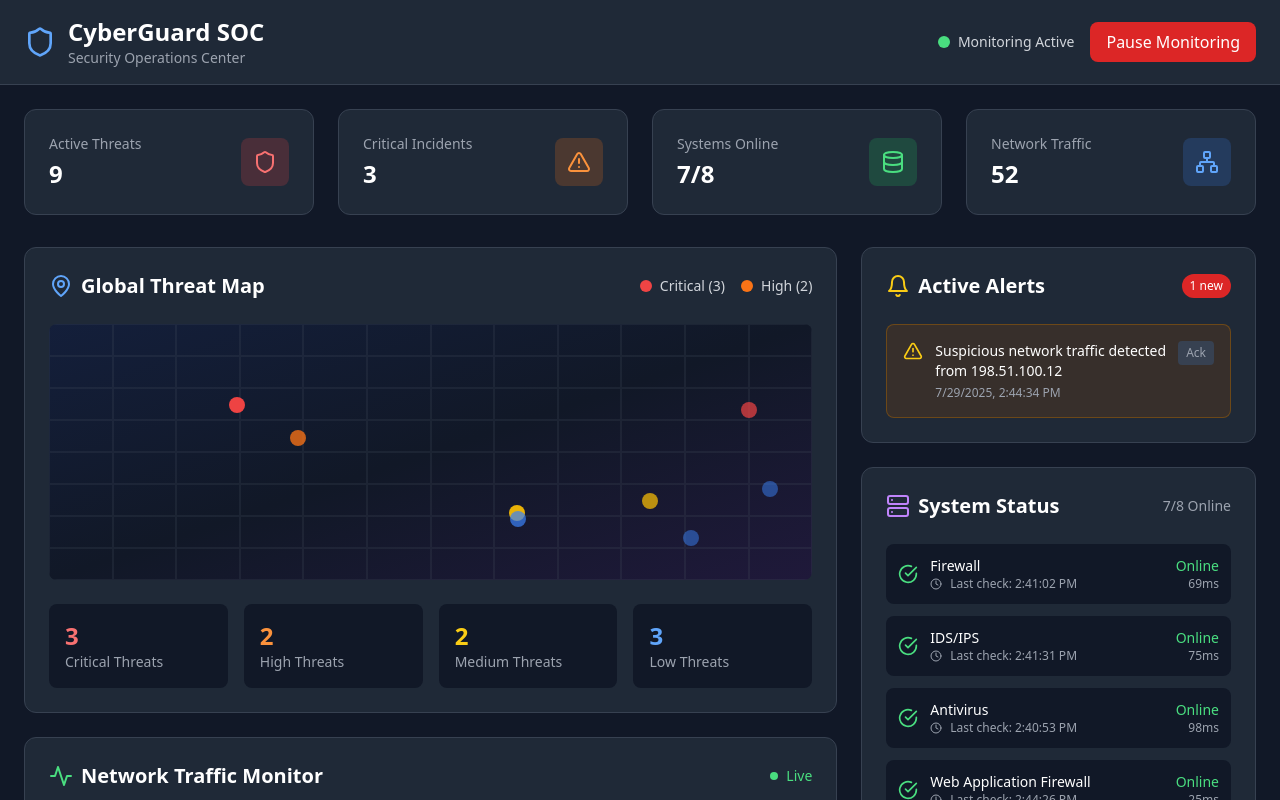
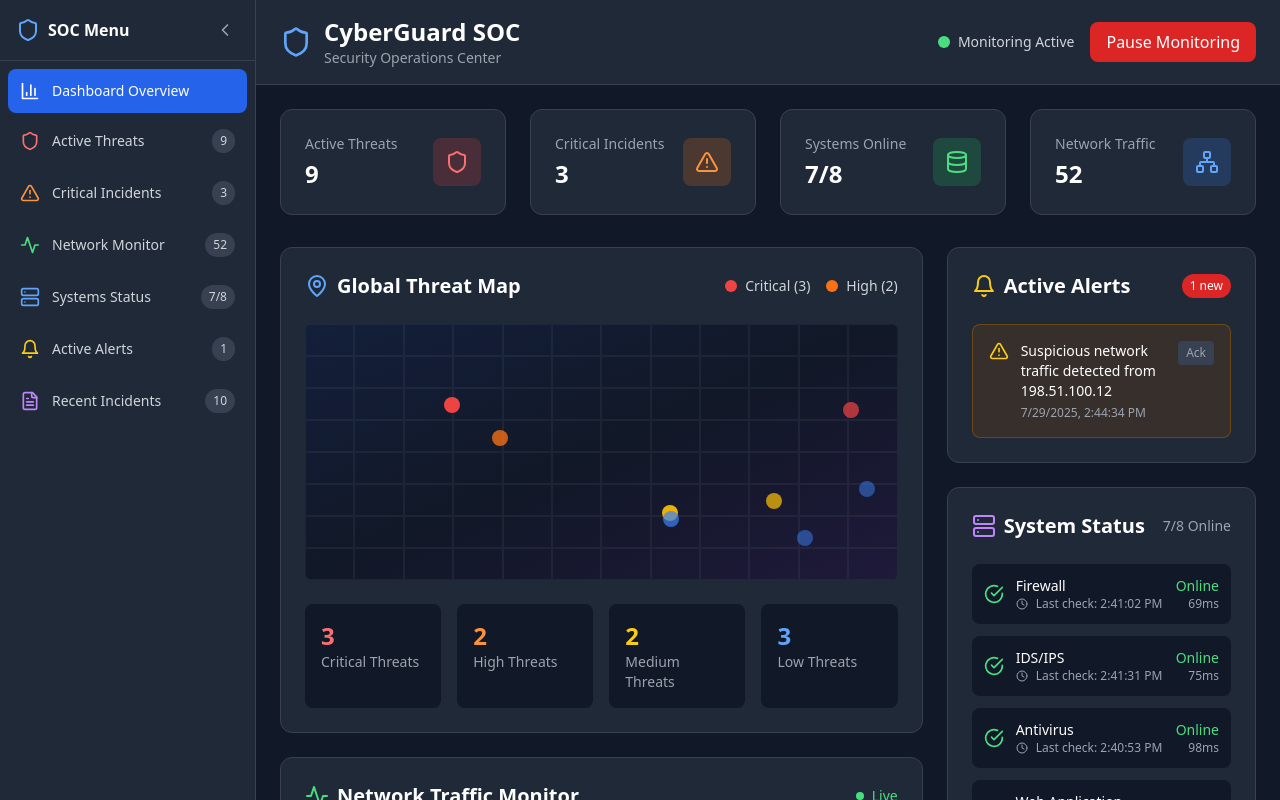
Before and after one commit to Realler532/incident, a React (Vite) app: page / in a window 1280 px wide. Shown: the top 800 px of the page. Built offline with nearby package versions, Linux system fonts and the light colour scheme.

Commit message:
Add collapsible sidebar with navigation

```diff
--- a/src/components/Dashboard.tsx
+++ b/src/components/Dashboard.tsx
@@ -1,5 +1,6 @@
 import React from 'react';
-import { Shield, Activity, AlertTriangle, Network, Database, Users } from 'lucide-react';
+import { Shield, Activity, AlertTriangle, Network, Database } from 'lucide-react';
+import { Sidebar } from './Sidebar';
 import { ThreatMap } from './ThreatMap';
 import { IncidentList } from './IncidentList';
 import { NetworkMonitor } from './NetworkMonitor';
@@ -9,11 +10,14 @@ import { useIncidentData } from '../hooks/useIncidentData';
 
 export function Dashboard() {
   const { incidents, networkTraffic, systemStatus, alerts, isMonitoring, toggleMonitoring } = useIncidentData();
+  const [sidebarCollapsed, setSidebarCollapsed] = React.useState(false);
+  const [activeSection, setActiveSection] = React.useState('overview');
 
   const criticalIncidents = incidents.filter(i => i.severity === 'critical').length;
   const highIncidents = incidents.filter(i => i.severity === 'high').length;
   const activeIncidents = incidents.filter(i => i.status !== 'resolved').length;
   const onlineSystemsCount = systemStatus.filter(s => s.status === 'online').length;
+  const unacknowledgedAlerts = alerts.filter(a => !a.acknowledged).length;
 
   const stats = [
     {
@@ -46,8 +50,107 @@ export function Dashboard() {
     }
   ];
 
+  const sidebarStats = {
+    activeThreats: activeIncidents,
+    criticalIncidents,
+    networkTraffic: networkTraffic.length,
+    systemsOnline: `${onlineSystemsCount}/${systemStatus.length}`,
+    activeAlerts: unacknowledgedAlerts,
+    recentIncidents: incidents.length
+  };
+
+  const renderContent = () => {
+    switch (activeSection) {
+      case 'threats':
         return (
-    <div className="min-h-screen bg-gray-900 text-white">
+          <div className="space-y-6">
+            <ThreatMap incidents={incidents} />
+            <IncidentList incidents={incidents.filter(i => i.status !== 'resolved')} />
+          </div>
+        );
+      case 'critical':
+        return (
+          <div className="space-y-6">
+            <IncidentList incidents={incidents.filter(i => i.severity === 'critical')} />
+          </div>
+        );
+      case 'network':
+        return (
+          <div className="space-y-6">
+            <NetworkMonitor networkTraffic={networkTraffic} />
+          </div>
+        );
+      case 'systems':
+        return (
+          <div className="space-y-6">
+            <SystemStatus systems={systemStatus} />
+          </div>
+        );
+      case 'alerts':
+        return (
+          <div className="space-y-6">
+            <AlertPanel alerts={alerts} />
+          </div>
+        );
+      case 'incidents':
+        return (
+          <div className="space-y-6">
+            <IncidentList incidents={incidents} />
+          </div>
+        );
+      default:
+        return (
+          <>
+            {/* Stats Grid */}
+            <div className="grid grid-cols-1 md:grid-cols-2 lg:grid-cols-4 gap-6 mb-8">
+              {stats.map((stat, index) => (
+                <div key={index} className="bg-gray-800 rounded-xl p-6 border border-gray-700">
+                  <div className="flex items-center justify-between">
+                    <div>
+                      <p className="text-gray-400 text-sm font-medium">{stat.title}</p>
+                      <p className="text-2xl font-bold text-white mt-1">{stat.value}</p>
+                    </div>
+                    <div className={`p-3 rounded-lg ${stat.bgColor}`}>
+                      <stat.icon className={`h-6 w-6 ${stat.color}`} />
+                    </div>
+                  </div>
+                </div>
+              ))}
+            </div>
+
+            {/* Main Grid */}
+            <div className="grid grid-cols-1 xl:grid-cols-3 gap-6">
+              {/* Left Column - Threat Map and Network Monitor */}
+              <div className="xl:col-span-2 space-y-6">
+                <ThreatMap incidents={incidents} />
+                <NetworkMonitor networkTraffic={networkTraffic} />
+              </div>
+
+              {/* Right Column - Alerts, System Status, and Incidents */}
+              <div className="space-y-6">
+                <AlertPanel alerts={alerts} />
+                <SystemStatus systems={systemStatus} />
+                <IncidentList incidents={incidents.slice(0, 5)} />
+              </div>
+            </div>
+          </>
+        );
+    }
+  };
+
+  return (
+    <div className="min-h-screen bg-gray-900 text-white flex">
+      {/* Sidebar */}
+      <Sidebar
+        isCollapsed={sidebarCollapsed}
+        onToggle={() => setSidebarCollapsed(!sidebarCollapsed)}
+        activeSection={activeSection}
+        onSectionChange={setActiveSection}
+        stats={sidebarStats}
+      />
+
+      {/* Main Content */}
+      <div className="flex-1 flex flex-col">
         {/* Header */}
         <header className="bg-gray-800 border-b border-gray-700 px-6 py-4">
           <div className="flex items-center justify-between">
@@ -81,38 +184,9 @@ export function Dashboard() {
           </div>
         </header>
 
-      {/* Stats Grid */}
-      <div className="px-6 py-6">
-        <div className="grid grid-cols-1 md:grid-cols-2 lg:grid-cols-4 gap-6 mb-8">
-          {stats.map((stat, index) => (
-            <div key={index} className="bg-gray-800 rounded-xl p-6 border border-gray-700">
-              <div className="flex items-center justify-between">
-                <div>
-                  <p className="text-gray-400 text-sm font-medium">{stat.title}</p>
-                  <p className="text-2xl font-bold text-white mt-1">{stat.value}</p>
-                </div>
-                <div className={`p-3 rounded-lg ${stat.bgColor}`}>
-                  <stat.icon className={`h-6 w-6 ${stat.color}`} />
-                </div>
-              </div>
-            </div>
-          ))}
-        </div>
-
-        {/* Main Grid */}
-        <div className="grid grid-cols-1 xl:grid-cols-3 gap-6">
-          {/* Left Column - Threat Map and Network Monitor */}
-          <div className="xl:col-span-2 space-y-6">
-            <ThreatMap incidents={incidents} />
-            <NetworkMonitor networkTraffic={networkTraffic} />
-          </div>
-
-          {/* Right Column - Alerts, System Status, and Incidents */}
-          <div className="space-y-6">
-            <AlertPanel alerts={alerts} />
-            <SystemStatus systems={systemStatus} />
-            <IncidentList incidents={incidents.slice(0, 5)} />
-          </div>
+        {/* Content */}
+        <div className="flex-1 px-6 py-6 overflow-auto">
+          {renderContent()}
         </div>
       </div>
     </div>
--- /dev/null
+++ b/src/components/Sidebar.tsx
@@ -0,0 +1,163 @@
+import React from 'react';
+import {
+  Shield,
+  AlertTriangle,
+  Activity,
+  Server,
+  Bell,
+  FileText,
+  ChevronLeft,
+  ChevronRight,
+  BarChart3
+} from 'lucide-react';
+
+interface SidebarProps {
+  isCollapsed: boolean;
+  onToggle: () => void;
+  activeSection: string;
+  onSectionChange: (section: string) => void;
+  stats: {
+    activeThreats: number;
+    criticalIncidents: number;
+    networkTraffic: number;
+    systemsOnline: string;
+    activeAlerts: number;
+    recentIncidents: number;
+  };
+}
+
+export function Sidebar({
+  isCollapsed,
+  onToggle,
+  activeSection,
+  onSectionChange,
+  stats
+}: SidebarProps) {
+  const menuItems = [
+    {
+      id: 'overview',
+      label: 'Dashboard Overview',
+      icon: BarChart3,
+      count: null
+    },
+    {
+      id: 'threats',
+      label: 'Active Threats',
+      icon: Shield,
+      count: stats.activeThreats,
+      color: 'text-red-400'
+    },
+    {
+      id: 'critical',
+      label: 'Critical Incidents',
+      icon: AlertTriangle,
+      count: stats.criticalIncidents,
+      color: 'text-orange-400'
+    },
+    {
+      id: 'network',
+      label: 'Network Monitor',
+      icon: Activity,
+      count: stats.networkTraffic,
+      color: 'text-green-400'
+    },
+    {
+      id: 'systems',
+      label: 'Systems Status',
+      icon: Server,
+      count: stats.systemsOnline,
+      color: 'text-blue-400'
+    },
+    {
+      id: 'alerts',
+      label: 'Active Alerts',
+      icon: Bell,
+      count: stats.activeAlerts,
+      color: 'text-yellow-400'
+    },
+    {
+      id: 'incidents',
+      label: 'Recent Incidents',
+      icon: FileText,
+      count: stats.recentIncidents,
+      color: 'text-purple-400'
+    }
+  ];
+
+  return (
+    <div className={`bg-gray-800 border-r border-gray-700 transition-all duration-300 ${
+      isCollapsed ? 'w-16' : 'w-64'
+    } flex flex-col`}>
+      {/* Header */}
+      <div className="p-4 border-b border-gray-700">
+        <div className="flex items-center justify-between">
+          {!isCollapsed && (
+            <div className="flex items-center space-x-2">
+              <Shield className="h-6 w-6 text-blue-400" />
+              <span className="font-semibold text-white">SOC Menu</span>
+            </div>
+          )}
+          <button
+            onClick={onToggle}
+            className="p-1 rounded-lg hover:bg-gray-700 text-gray-400 hover:text-white transition-colors"
+          >
+            {isCollapsed ? (
+              <ChevronRight className="h-5 w-5" />
+            ) : (
+              <ChevronLeft className="h-5 w-5" />
+            )}
+          </button>
+        </div>
+      </div>
+
+      {/* Menu Items */}
+      <nav className="flex-1 p-2">
+        <div className="space-y-1">
+          {menuItems.map((item) => (
+            <button
+              key={item.id}
+              onClick={() => onSectionChange(item.id)}
+              className={`w-full flex items-center space-x-3 px-3 py-3 rounded-lg transition-colors ${
+                activeSection === item.id
+                  ? 'bg-blue-600 text-white'
+                  : 'text-gray-300 hover:bg-gray-700 hover:text-white'
+              }`}
+              title={isCollapsed ? item.label : undefined}
+            >
+              <item.icon className={`h-5 w-5 ${
+                activeSection === item.id ? 'text-white' : item.color || 'text-gray-400'
+              }`} />
+
+              {!isCollapsed && (
+                <>
+                  <span className="flex-1 text-left text-sm font-medium">
+                    {item.label}
+                  </span>
+                  {item.count !== null && (
+                    <span className={`text-xs px-2 py-1 rounded-full ${
+                      activeSection === item.id
+                        ? 'bg-white/20 text-white'
+                        : 'bg-gray-700 text-gray-300'
+                    }`}>
+                      {item.count}
+                    </span>
+                  )}
+                </>
+              )}
+            </button>
+          ))}
+        </div>
+      </nav>
+
+      {/* Status Indicator */}
+      <div className="p-4 border-t border-gray-700">
+        <div className="flex items-center space-x-2">
+          <div className="w-2 h-2 bg-green-400 rounded-full animate-pulse"></div>
+          {!isCollapsed && (
+            <span className="text-xs text-gray-400">System Active</span>
+          )}
+        </div>
+      </div>
+    </div>
+  );
+}
```
Lines whose indentation alone changed are shown as unchanged.
